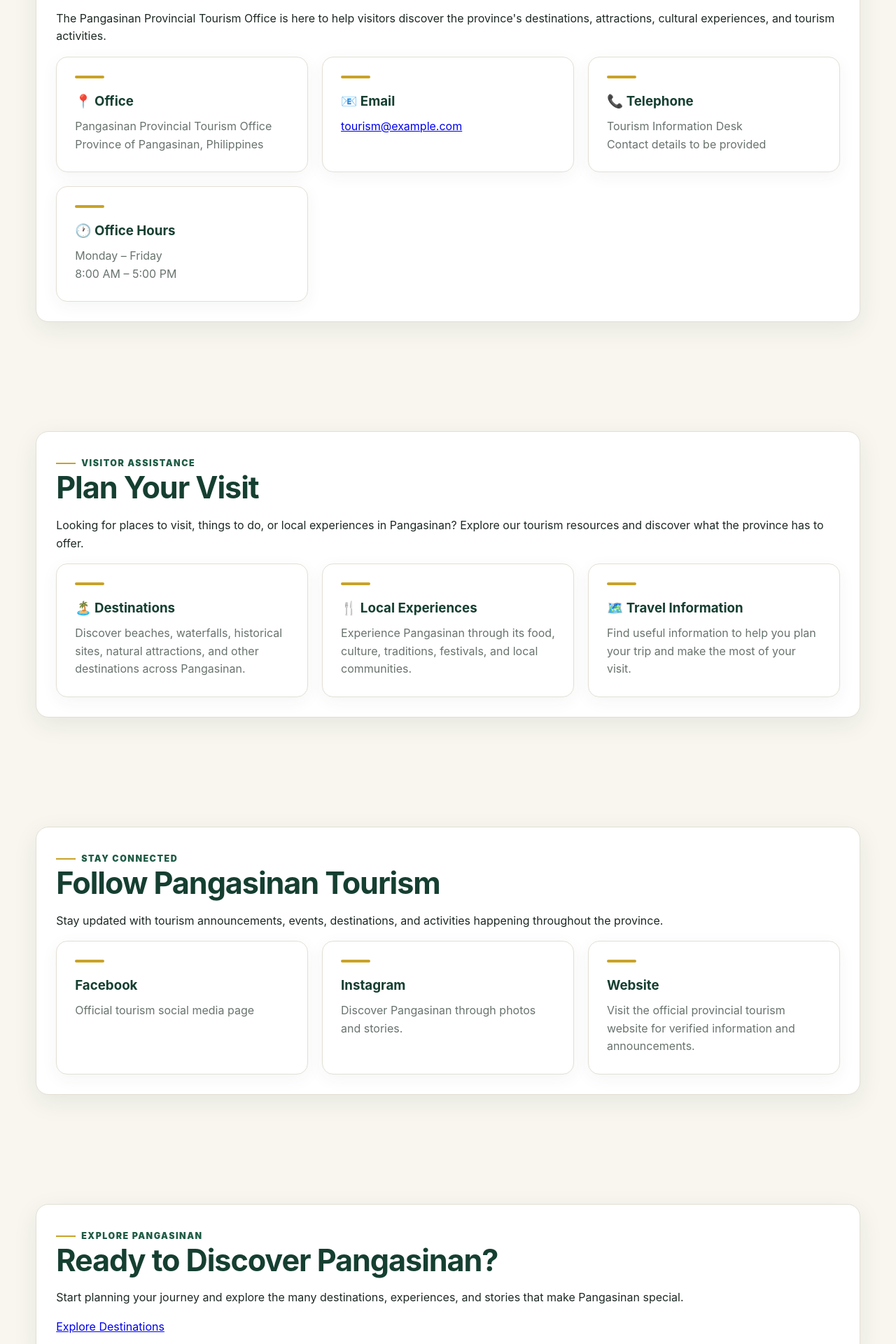
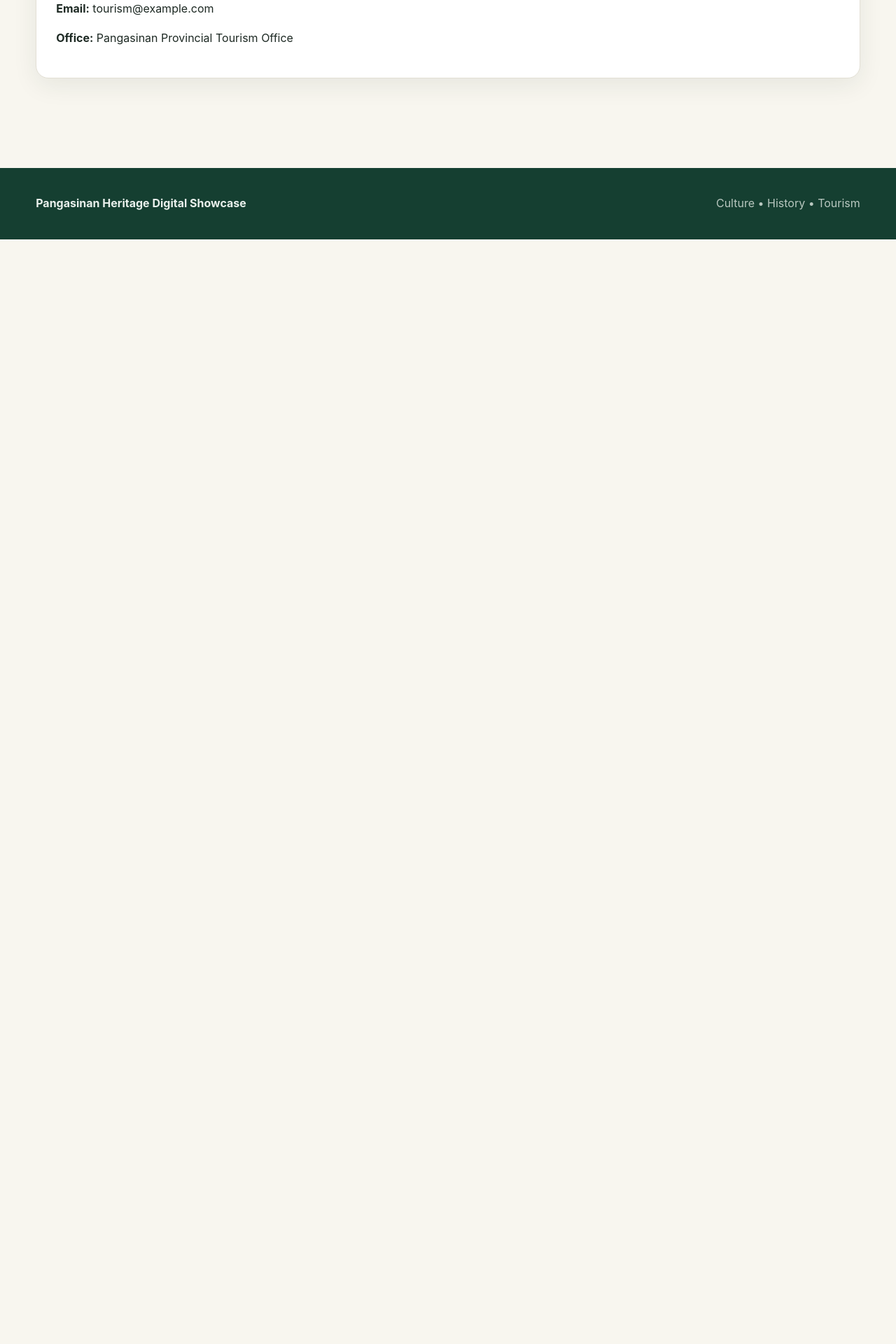
Before and after one commit to cjeomolina40-ops/Activity-1.1-Molina-JohnJeo, a Next.js app: page /contact in a window 1280 px wide. Shown: the part 520-2440 px from the top of the page at 70% size. After the commit the page ends 862 px from the top, so only its background shows below. Built offline with nearby package versions, Linux system fonts and the light colour scheme.

Commit message:
Updated website design

```diff
--- a/app/contact/page.jsx
+++ b/app/contact/page.jsx
@@ -1,174 +1,28 @@
 export default function Contact() {
   return (
     <main>
-      {/* Hero Section */}
       <section className="page-head">
         <div className="container">
-          <span className="eyebrow">Pangasinan Provincial Tourism Office</span>
-
-          <h1>Contact Us</h1>
-
-          <p>
-            Have questions about visiting Pangasinan? Get in touch with the
-            Provincial Tourism Office for tourism information and assistance.
-          </p>
+          <h1>Contact</h1>
+          <p>Use this page as the contact section for the showcase prototype.</p>
         </div>
       </section>
 
-      {/* Contact Information */}
       <section className="section">
         <div className="container">
           <div className="detail-box">
-            <span className="eyebrow">Get in Touch</span>
-
             <h2>Pangasinan Tourism Information</h2>
-
             <p>
-              The Pangasinan Provincial Tourism Office is here to help visitors
-              discover the province&apos;s destinations, attractions, cultural
-              experiences, and tourism activities.
+              For the final academic project, replace this placeholder content
+              with the official office contact details, social links, and visitor
+              information approved by the project stakeholders.
             </p>
-
-            <div className="info-grid">
-              <div className="info">
-                <h3>📍 Office</h3>
-                <p>
-                  Pangasinan Provincial Tourism Office
-                  <br />
-                  Province of Pangasinan, Philippines
-                </p>
-              </div>
-
-              <div className="info">
-                <h3>📧 Email</h3>
-                <p>
-                  <a href="mailto:tourism@example.com">
-                    tourism@example.com
-                  </a>
-                </p>
-              </div>
-
-              <div className="info">
-                <h3>📞 Telephone</h3>
-                <p>
-                  Tourism Information Desk
-                  <br />
-                  Contact details to be provided
-                </p>
-              </div>
-
-              <div className="info">
-                <h3>🕐 Office Hours</h3>
-                <p>
-                  Monday – Friday
-                  <br />
-                  8:00 AM – 5:00 PM
-                </p>
-              </div>
-            </div>
-          </div>
-        </div>
-      </section>
-
-      {/* Visitor Assistance */}
-      <section className="section">
-        <div className="container">
-          <div className="detail-box">
-            <span className="eyebrow">Visitor Assistance</span>
-
-            <h2>Plan Your Visit</h2>
-
             <p>
-              Looking for places to visit, things to do, or local experiences
-              in Pangasinan? Explore our tourism resources and discover what
-              the province has to offer.
+              <strong>Email:</strong> tourism@example.com
             </p>
-
-            <div className="info-grid">
-              <div className="info">
-                <h3>🏝️ Destinations</h3>
-                <p>
-                  Discover beaches, waterfalls, historical sites, natural
-                  attractions, and other destinations across Pangasinan.
-                </p>
-              </div>
-
-              <div className="info">
-                <h3>🍴 Local Experiences</h3>
-                <p>
-                  Experience Pangasinan through its food, culture, traditions,
-                  festivals, and local communities.
-                </p>
-              </div>
-
-              <div className="info">
-                <h3>🗺️ Travel Information</h3>
-                <p>
-                  Find useful information to help you plan your trip and make
-                  the most of your visit.
-                </p>
-              </div>
-            </div>
-          </div>
-        </div>
-      </section>
-
-      {/* Social Media */}
-      <section className="section">
-        <div className="container">
-          <div className="detail-box">
-            <span className="eyebrow">Stay Connected</span>
-
-            <h2>Follow Pangasinan Tourism</h2>
-
             <p>
-              Stay updated with tourism announcements, events, destinations,
-              and activities happening throughout the province.
+              <strong>Office:</strong> Pangasinan Provincial Tourism Office
             </p>
-
-            <div className="info-grid">
-              <div className="info">
-                <h3>Facebook</h3>
-                <p>
-                  Official tourism social media page
-                </p>
-              </div>
-
-              <div className="info">
-                <h3>Instagram</h3>
-                <p>
-                  Discover Pangasinan through photos and stories.
-                </p>
-              </div>
-
-              <div className="info">
-                <h3>Website</h3>
-                <p>
-                  Visit the official provincial tourism website for verified
-                  information and announcements.
-                </p>
-              </div>
-            </div>
-          </div>
-        </div>
-      </section>
-
-      {/* Final CTA */}
-      <section className="section">
-        <div className="container">
-          <div className="detail-box">
-            <span className="eyebrow">Explore Pangasinan</span>
-
-            <h2>Ready to Discover Pangasinan?</h2>
-
-            <p>
-              Start planning your journey and explore the many destinations,
-              experiences, and stories that make Pangasinan special.
-            </p>
-
-            <a href="/destinations" className="btn">
-              Explore Destinations
-            </a>
           </div>
         </div>
       </section>
```
Also changed, not shown: app/about/page.jsx (+85 -94 lines).
